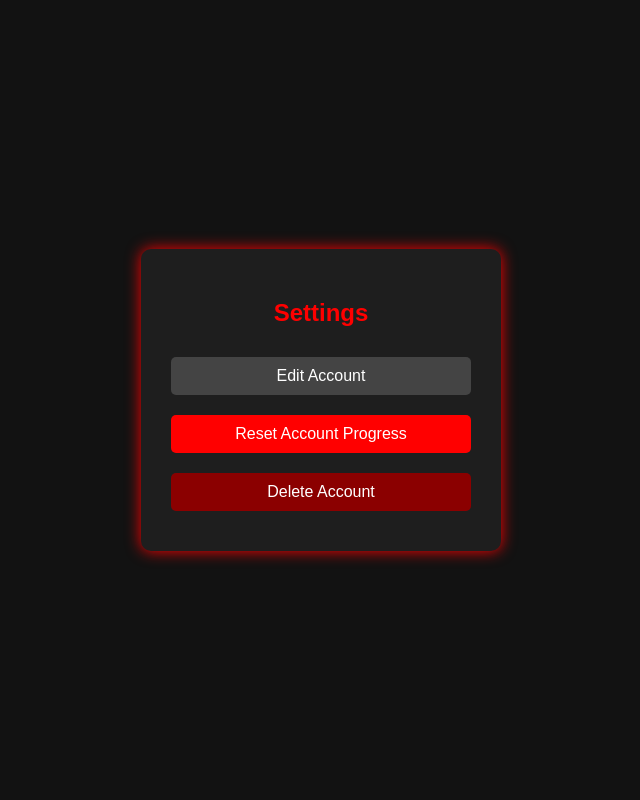
After one commit to IHac-er/SE_LAB_PROJECT, a Flask app: page /settings in a window 1280 px wide. The commit adds this page. Shown: the whole page, without its empty margins (319-959 px from the left). Run offline with Flask 3, Linux system fonts and the light colour scheme; the visitor is signed in with stand-in values (Sample User, id 1).

Commit message:
added setting.html and backend functionality.

```diff
--- a/routes/dashboard.py
+++ b/routes/dashboard.py
@@ -24,6 +24,12 @@ def viewprofile():
     if 'email' in session:
         return render_template('dashboard/viewprofile.html')
     return redirect('/dashboard')
+
+@dashboard_bp.route('/settings')
+def settings():
+    if 'email' in session:
+        return render_template('dashboard/settings.html')
+    return redirect('dashboard')
 
 @dashboard_bp.route('/edit-profile', methods=['POST'])
 def edit_profile():
@@ -58,3 +64,62 @@ def edit_profile():
     finally:
         cursor.close()
         db.close()
+
+@dashboard_bp.route('/reset-progress', methods=['POST'])
+def reset_progress():
+    email = session.get('email')
+    if not email:
+        return "Unauthorized", 401
+
+    db = get_db_connection()
+    cursor = db.cursor()
+
+    try:
+        reset_query = """
+            UPDATE user_details
+            SET bio = '', xp = 0, user_rank = 'bronze', badges = 0, day_streak = 0
+            WHERE email = %s
+        """
+        cursor.execute(reset_query, (email,))
+        db.commit()
+
+        #Clearing Session data
+        session.clear()
+
+        return "Progress reset", 200
+
+    except mysql.connector.Error as err:
+        print(f"Error resetting progress: {err}")
+        return "Database error", 500
+
+    finally:
+        cursor.close()
+        db.close()
+
+@dashboard_bp.route('/delete-account', methods=['POST'])
+def delete_account():
+    email = session.get('email')
+    if not email:
+        return "Unauthorized", 401
+
+    db = get_db_connection()
+    cursor = db.cursor()
+
+    try:
+        # Delete from both tables
+        cursor.execute("DELETE FROM user_details WHERE email = %s", (email,))
+        cursor.execute("DELETE FROM users WHERE email = %s", (email,))
+        db.commit()
+
+        # Clear session after deleting account
+        session.clear()
+
+        return "Account deleted", 200
+
+    except mysql.connector.Error as err:
+        print(f"Error deleting account: {err}")
+        return "Database error", 500
+
+    finally:
+        cursor.close()
+        db.close()
--- /dev/null
+++ b/static/css/dashboard/settings_style.css
@@ -0,0 +1,54 @@
+body {
+    background-color: #121212;
+    color: white;
+    font-family: Arial, sans-serif;
+    display: flex;
+    justify-content: center;
+    align-items: center;
+    height: 100vh;
+    margin: 0;
+}
+
+.settings-container {
+    background-color: #1e1e1e;
+    padding: 30px;
+    border-radius: 10px;
+    box-shadow: 0 0 15px red;
+    text-align: center;
+    width: 300px;
+}
+
+h2 {
+    color: red;
+    margin-bottom: 20px;
+}
+
+button {
+    width: 100%;
+    padding: 10px;
+    margin: 10px 0;
+    border: none;
+    border-radius: 5px;
+    font-size: 1em;
+    cursor: pointer;
+    transition: 0.3s;
+}
+
+button:hover {
+    opacity: 0.8;
+}
+
+#edit-account {
+    background-color: #444;
+    color: white;
+}
+
+#reset-progress {
+    background-color: red;
+    color: white;
+}
+
+#delete-account {
+    background-color: darkred;
+    color: white;
+}
--- /dev/null
+++ b/static/js/dashboard/settings_script.js
@@ -0,0 +1,46 @@
+function editAccount() {
+    window.location.href = '/view-profile';
+}
+
+function resetProgress() {
+    if (confirm('Are you sure you want to reset your progress? This action cannot be undone.')) {
+        fetch('/reset-progress', {
+            method: 'POST',
+            headers: {
+                'Content-Type': 'application/json'
+            }
+        }).then(response => {
+            if (response.ok) {
+                alert('Progress reset successfully!');
+                window.location.href = '/login'
+                window.location.reload();
+            } else {
+                alert('Failed to reset progress.');
+            }
+        }).catch(error => {
+            console.error('Error:', error);
+            alert('An error occurred.');
+        });
+    }
+}
+
+function deleteAccount() {
+    if (confirm('Are you sure you want to delete your account? This action is permanent and cannot be undone.')) {
+        fetch('/delete-account', {
+            method: 'POST',
+            headers: {
+                'Content-Type': 'application/json'
+            }
+        }).then(response => {
+            if (response.ok) {
+                alert('Account deleted successfully!');
+                window.location.href = '/';  // Redirect to homepage after deletion
+            } else {
+                alert('Failed to delete account.');
+            }
+        }).catch(error => {
+            console.error('Error:', error);
+            alert('An error occurred.');
+        });
+    }
+}
--- a/templates/dashboard/dashboard.html
+++ b/templates/dashboard/dashboard.html
@@ -44,7 +44,7 @@
         </button>
         <div id="profileDropdown" class="profile-dropdown">
             <a href="/view-profile">View Profile</a>
-            <a href="#">Settings</a>
+            <a href="/settings">Settings</a>
             <a href="/logout">Logout</a>
         </div>
     </nav>
--- /dev/null
+++ b/templates/dashboard/settings.html
@@ -0,0 +1,19 @@
+<!DOCTYPE html>
+<html lang="en">
+<head>
+    <meta charset="UTF-8">
+    <meta name="viewport" content="width=device-width, initial-scale=1.0">
+    <title>Settings</title>
+    <link rel="stylesheet" href="{{ url_for('static', filename='css/dashboard/settings_style.css') }}">
+</head>
+<body>
+    <div class="settings-container">
+        <h2>Settings</h2>
+        <button id="edit-account" onclick="editAccount()">Edit Account</button>
+        <button id="reset-progress" onclick="resetProgress()">Reset Account Progress</button>
+        <button id="delete-account" class="danger" onclick="deleteAccount()">Delete Account</button>
+    </div>
+
+    <script src="{{ url_for('static', filename='js/dashboard/settings_script.js') }}"></script>
+</body>
+</html>
```
